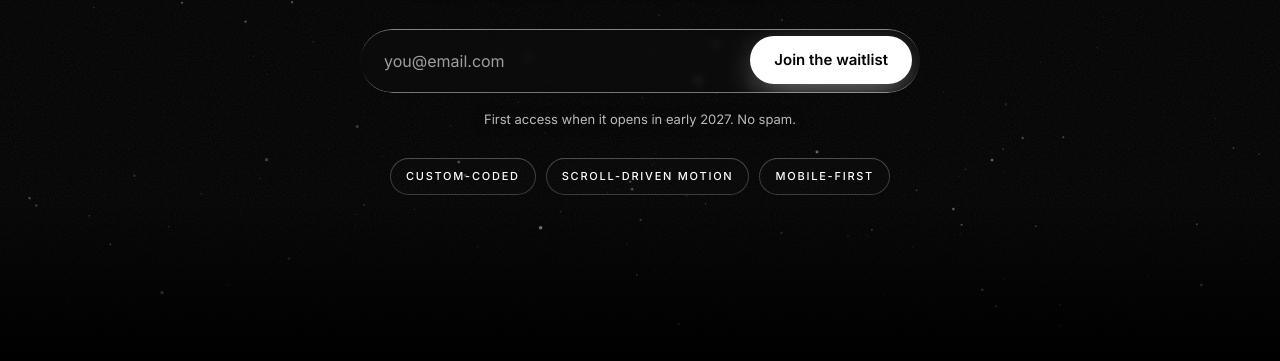
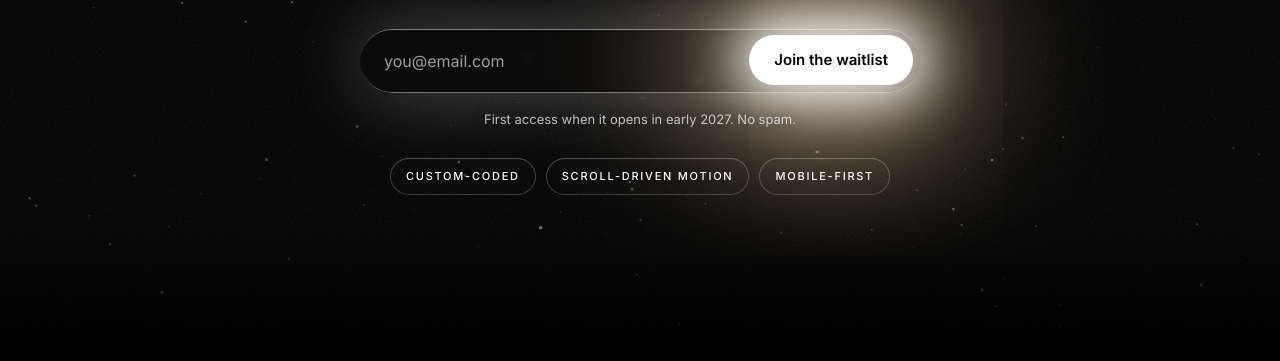
Before and after one commit to vadimbuildsai-rgb/aiwithvadim, a plain HTML site: page animated-websites/index.html in a window 1280 px wide. In both pictures the pointer is over the button "Join the waitlist". Shown: the part 439-800 px from the top of the page. Drawn offline with Linux system fonts and the light colour scheme.

Commit message:
Course waitlist: the Join the waitlist buttons glow, and the glow breathes
Co-Authored-By: Claude Fable 5.2 <noreply@anthropic.com>
Claude-Session: https://claude.ai/code/session_01FvLRjGKv4bVGVxHv6AXAn6

```diff
--- a/animated-websites/index.html
+++ b/animated-websites/index.html
@@ -66,7 +66,12 @@ h3{font-size:26px;line-height:1.15;margin-bottom:8px}
 .gform input::placeholder{color:rgba(255,255,255,.6)}
 .gform input:focus{outline:none}
 .btn{position:relative;display:inline-flex;align-items:center;justify-content:center;gap:8px;border:0;cursor:pointer;background:#fff;color:#000;font:600 15px/1 Inter,system-ui,sans-serif;min-height:48px;padding:0 24px;border-radius:99px;text-decoration:none;white-space:nowrap;transition:transform .25s var(--ease),box-shadow .35s var(--ease)}
-.btn:hover{transform:translateY(-1px);box-shadow:0 10px 34px -8px rgba(255,255,255,.55)}
+/* the white buttons glow, and the glow breathes slowly; the email pill around the first one glows with it */
+.btn:not(.ghost){box-shadow:0 0 0 1px rgba(255,255,255,.7),0 0 30px 6px rgba(255,255,255,.7),0 0 90px 22px rgba(255,214,160,.5);animation:glow 2.8s ease-in-out infinite alternate}
+@keyframes glow{to{box-shadow:0 0 0 1px #fff,0 0 46px 12px rgba(255,255,255,.9),0 0 140px 40px rgba(255,214,160,.7)}}
+.btn:not(.ghost):hover{transform:translateY(-1px);animation:none;box-shadow:0 0 0 1px #fff,0 0 54px 14px rgba(255,255,255,.95),0 0 160px 48px rgba(255,214,160,.8)}
+.gate{overflow:visible;box-shadow:inset 0 1px 1px rgba(255,255,255,.1),0 0 80px 0 rgba(255,255,255,.3)}
+.btn.ghost:hover{transform:translateY(-1px)}
 .btn:active{transform:translateY(0) scale(.98)}
 .btn:focus-visible,summary:focus-visible,a:focus-visible{outline:2px solid #fff;outline-offset:3px;border-radius:99px}
 .btn:disabled{opacity:.7;cursor:wait}
```
